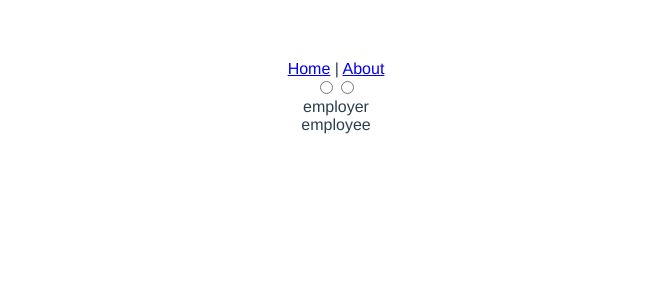
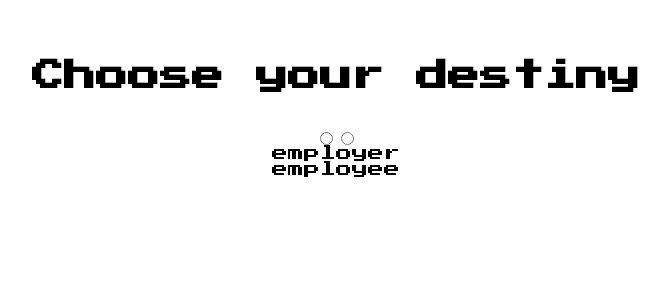
Before and after one commit to indieveed/negotiation-app, a Vue app: page / in a window 1280 px wide. Shown: the top 300 px of the page, without its empty margins (304-973 px from the left). Built offline with nearby package versions, Linux system fonts and the light colour scheme.

Commit message:
Add some page styling

```diff
--- a/package.json
+++ b/package.json
@@ -27,6 +27,7 @@
     "babel-eslint": "^10.1.0",
     "eslint": "^6.7.2",
     "eslint-plugin-vue": "^6.2.2",
+    "style-resources-loader": "^1.3.3",
     "stylus": "^0.54.7",
     "stylus-loader": "^3.0.2",
     "vue-template-compiler": "^2.6.11"
--- a/public/index.html
+++ b/public/index.html
@@ -5,6 +5,7 @@
     <meta http-equiv="X-UA-Compatible" content="IE=edge">
     <meta name="viewport" content="width=device-width,initial-scale=1.0">
     <link rel="icon" href="<%= BASE_URL %>favicon.ico">
+    <link href="https://fonts.googleapis.com/css2?family=Press+Start+2P&display=swap" rel="stylesheet">
     <title><%= htmlWebpackPlugin.options.title %></title>
   </head>
   <body>
--- a/src/App.vue
+++ b/src/App.vue
@@ -1,18 +1,15 @@
 <template>
   <div id="app">
-    <div id="nav">
-      <router-link to="/">Home</router-link> |
-      <router-link to="/about">About</router-link>
-    </div>
+    <h1>Choose your destiny</h1>
     <router-view/>
   </div>
 </template>
 <style lang="stylus">
-#app
-  font-family Avenir, Helvetica, Arial, sans-serif
+#app {
+  font-family: 'Press Start 2P', monospace;
   -webkit-font-smoothing antialiased
   -moz-osx-font-smoothing grayscale
   text-align center
-  color #2c3e50
   margin-top 60px
+}
 </style>
--- /dev/null
+++ b/src/assets/styles/main.styl
@@ -0,0 +1,9 @@
+html, body {
+  margin 0
+  height 100%
+}
+
+body {
+  background-color $bg-color
+  color $fg-color
+}
--- /dev/null
+++ b/src/assets/styles/variables.styl
@@ -0,0 +1,2 @@
+$bg-color = #111
+$fg-color = #fff
--- a/src/main.js
+++ b/src/main.js
@@ -2,6 +2,7 @@ import Vue from 'vue'
 import App from './App.vue'
 import router from './router'
 import store from './store'
+import './assets/styles/main.styl'
 
 Vue.config.productionTip = false
 
--- a/src/views/Home.vue
+++ b/src/views/Home.vue
@@ -31,3 +31,8 @@ export default {
   }
 }
 </script>
+<style lang="stylus" scoped>
+.home {
+  padding-top 1em
+}
+</style>
--- /dev/null
+++ b/vue.config.js
@@ -0,0 +1,19 @@
+const path = require('path')
+
+// vue.config.js
+module.exports = {
+    chainWebpack: config => {
+        const types = ['vue-modules', 'vue', 'normal-modules', 'normal']
+        types.forEach(type => addStyleResource(config.module.rule('stylus').oneOf(type)))
+    },
+}
+
+function addStyleResource (rule) {
+    rule.use('style-resource')
+        .loader('style-resources-loader')
+        .options({
+            patterns: [
+                path.resolve(__dirname, './src/assets/styles/variables.styl')
+            ]
+        })
+}
```
Also changed, not shown: 1 other file (tests, documents, lock files or other folders).
